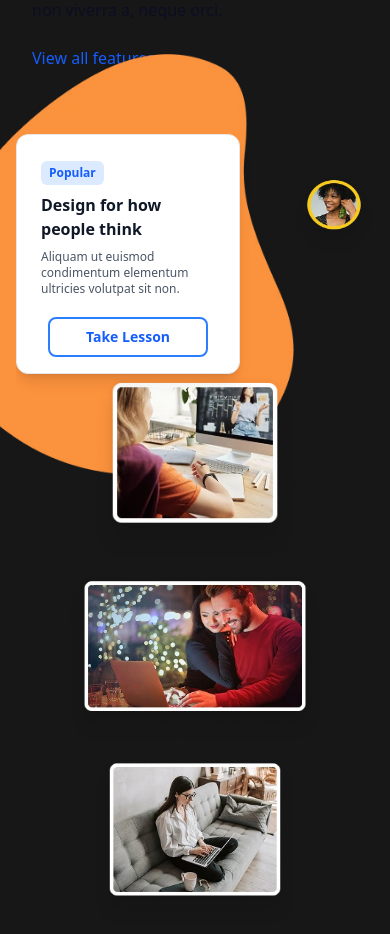
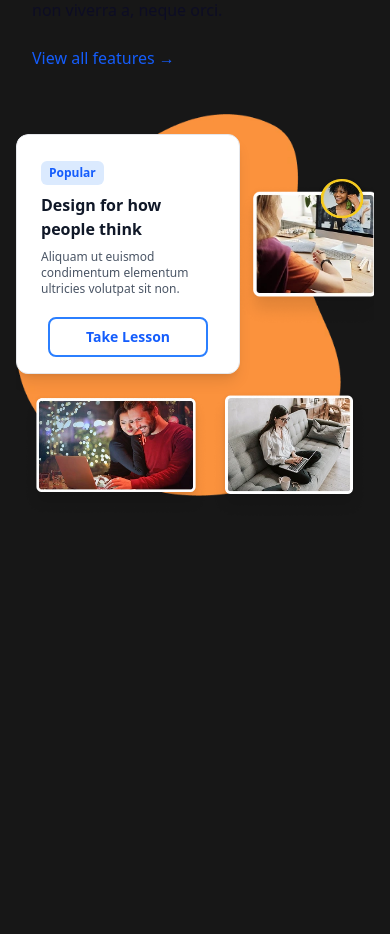
Before and after one commit to Kelwinpin/UTeach, a Next.js app: page / in a window 390 px wide. Shown: the part 5080-6014 px from the top of the page. After the commit the page ends 5644 px from the top, so only its background shows below. Built offline with nearby package versions, Linux system fonts and the light colour scheme.

Commit message:
fix responisve on mobile images

```diff
--- a/src/components/Features/index.jsx
+++ b/src/components/Features/index.jsx
@@ -28,53 +28,48 @@ export default function Features() {
             </div>
             <div className="w-full lg:w-1/2 mt-10 md:mt-20 lg:mt-0">
                 <div className="relative">
-                    {/* Background elements */}
                     <div className="absolute hidden md:block md:-top-20 lg:-top-40 md:left-20 lg:left-40 z-0 w-full h-full bg-[url('/images/bg-faq.webp')] bg-no-repeat bg-contain pointer-events-none" />
-                    <div className="absolute -left-20 md:-left-10 lg:left-0 -top-20 md:-top-30 lg:-top-40 z-0 w-full h-full bg-[url('/images/blob.webp')] bg-no-repeat bg-contain pointer-events-none" />
+                    <div className="absolute md:-left-10 lg:left-50 -top-5 md:-top-30 lg:-top-20 z-0 w-full h-full bg-[url('/images/blob.webp')] bg-no-repeat bg-contain pointer-events-none" />
 
-                    {/* Content container */}
                     <div className="relative z-10 flex flex-col items-center justify-center rounded-xl overflow-hidden mx-auto max-w-md md:max-w-lg lg:max-w-xl">
-                        {/* Top row with card and image */}
-                        <div className="flex flex-col md:flex-row items-center relative w-full">
-                            <div className="w-full md:w-auto">
+                        <div className="flex flex-row items-center relative w-full">
+                            <div className="w-auto">
                                 <Card {...lesson} />
                             </div>
-                            <div className="w-full md:w-auto flex justify-center md:justify-start">
+                            <div className="w-auto flex justify-center">
                                 <Image
                                     src="/images/Picture2.webp"
                                     alt="App demo"
                                     width={250}
                                     height={250}
-                                    className="w-auto h-auto max-w-[200px] md:max-w-[250px]"
+                                    className="w-auto h-auto max-w-[150px] md:max-w-[200px] lg:max-w-[250px]"
                                 />
                             </div>
-                            {/* User thumbnail */}
-                            <div className="absolute top-10 md:top-20 right-0 md:right-auto md:left-3/4">
+                            <div className="absolute top-10 md:top-20 right-0 md:right-auto md:left-4/6">
                                 <Image
                                     src="/images/UserThumb4.webp"
                                     alt="User demo"
                                     width={120}
                                     height={120}
-                                    className="w-20 h-20 md:w-24 md:h-24 lg:w-30 lg:h-30"
+                                    className="w-16 h-16 md:w-20 md:h-20 lg:w-24 lg:h-24"
                                 />
                             </div>
                         </div>
 
-                        {/* Bottom row with two images */}
-                        <div className="flex flex-col md:flex-row items-center justify-center mt-4">
+                        <div className="flex flex-row items-center justify-center mt-4 space-x-2">
                             <Image
                                 src="/images/Picture.webp"
                                 alt="App demo"
                                 width={305}
                                 height={180}
-                                className="w-full max-w-[250px] md:max-w-[305px] h-auto mb-4 md:mb-0 md:mr-2"
+                                className="w-auto h-auto max-w-[180px] md:max-w-[250px] lg:max-w-[305px]"
                             />
                             <Image
                                 src="/images/Picture1.webp"
                                 alt="App demo"
                                 width={230}
                                 height={180}
-                                className="w-full max-w-[200px] md:max-w-[230px] h-auto"
+                                className="w-auto h-auto max-w-[150px] md:max-w-[180px] lg:max-w-[230px]"
                             />
                         </div>
                     </div>
```
